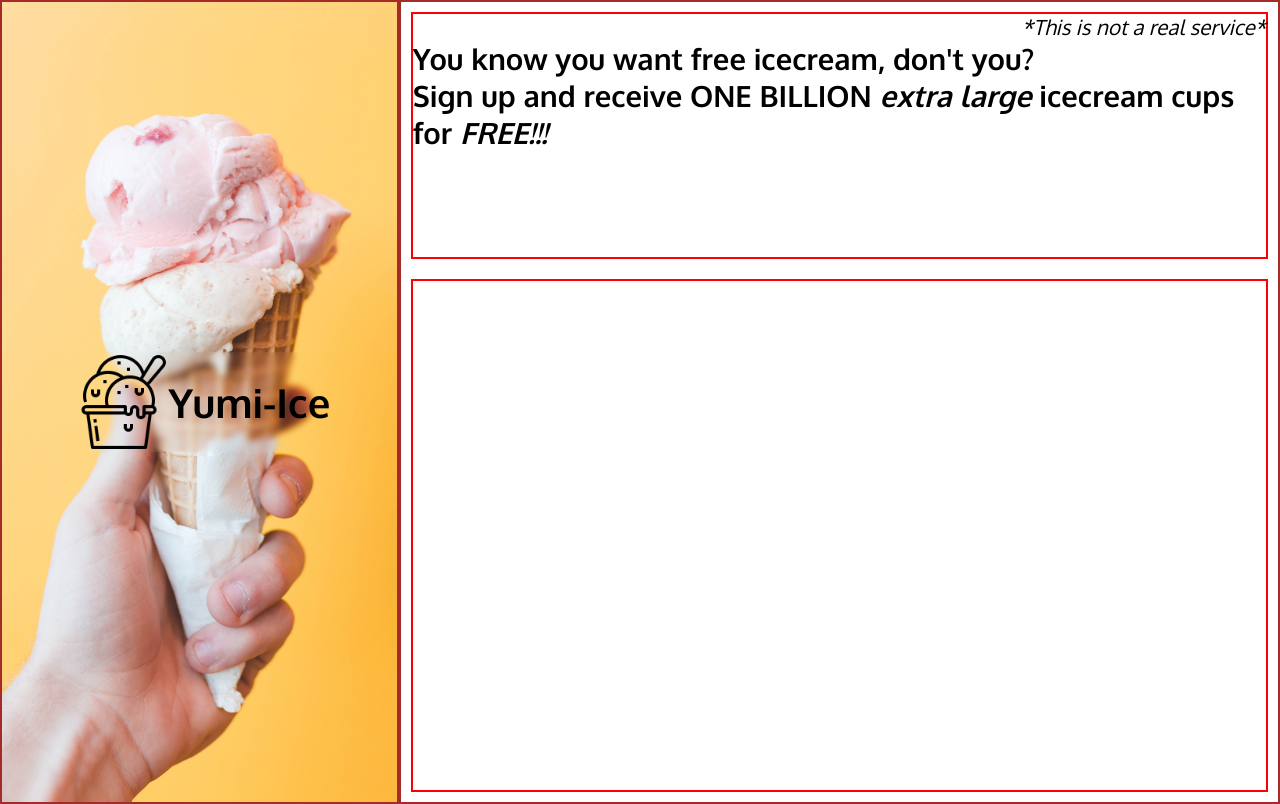
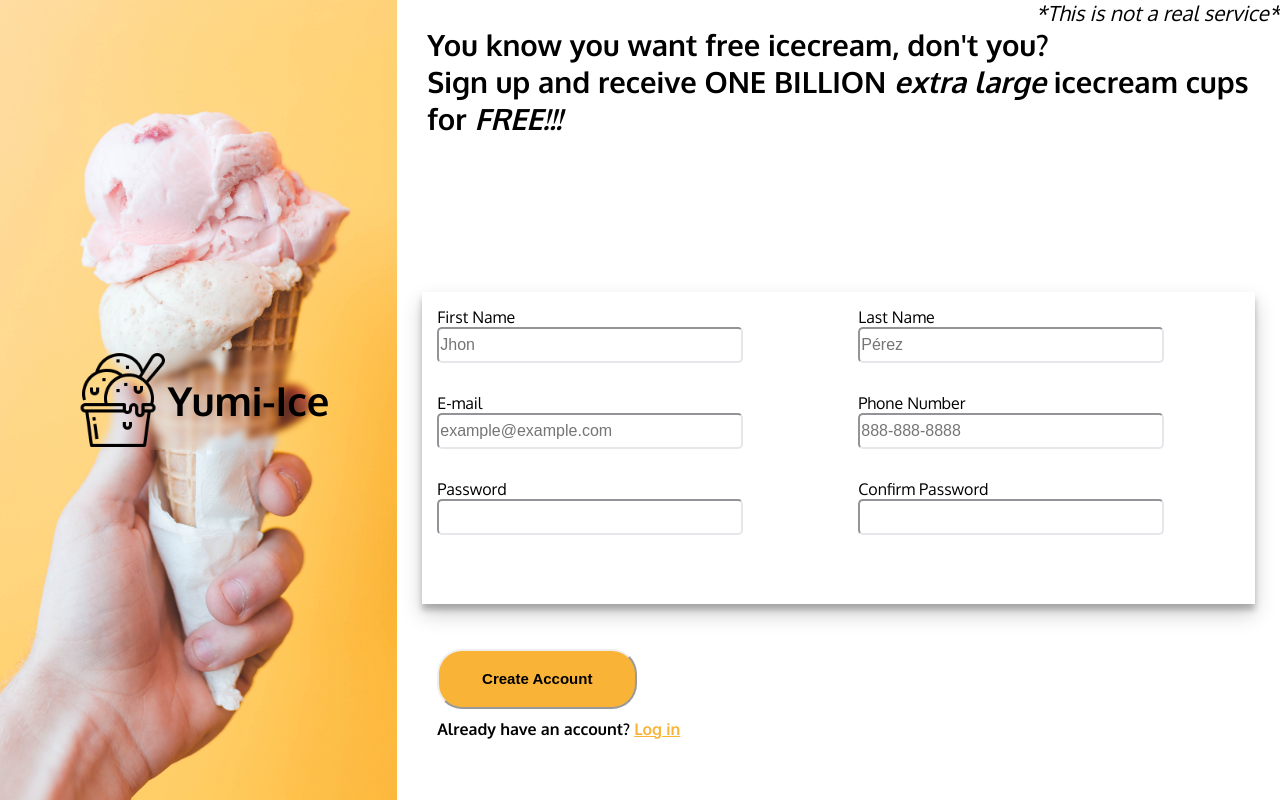
Before and after one commit to wonejito/SignUpFormTOP, a plain HTML site: page index.html in a window 1280 px wide. Drawn offline with Linux system fonts and the light colour scheme.

Commit message:
Almost done.

```diff
--- a/css/style.css
+++ b/css/style.css
@@ -21,7 +21,7 @@ body {
 }
 
 #left-side {
-	border: 2px solid brown; /* debug*/
+	/* border: 2px solid brown; */
 	width: 45vw;
 	height: 100%;
 	background: url(/images/background-ice.jpg);
@@ -49,7 +49,7 @@ body {
 	height: auto;
 }
 #right-side {
-	border: 2px solid brown; /* debug*/
+	/* border: 2px solid brown; */
 	width: 100%;
 	height: 100%;
 	/* background: linear-gradient(90deg, #fbb843 50%, #fed78a); */
@@ -57,9 +57,6 @@ body {
 	grid-template-rows: 1fr 2fr;
 }
 
-.division {
-	border: 2px solid red;
-}
 #warning {
 	font-size: smaller;
 	text-align: end;
@@ -68,9 +65,77 @@ body {
 #first {
 	font-size: 25px;
 	text-align: left;
-	margin: 10px;
+	margin-left: 30px;
 }
 
 #second {
 	margin: 10px;
 }
+form {
+	/* background-color: gray; */
+	width: 100%;
+	height: 100%;
+	display: grid;
+	grid-template-rows: 2fr 1fr;
+}
+
+.pair {
+	display: flex;
+	flex-direction: row;
+	column-gap: 100px;
+}
+
+.widget {
+	display: flex;
+	flex-direction: column;
+	margin-top: 15px;
+	margin-left: 15px;
+	margin-bottom: 15px;
+}
+
+.widget input {
+	width: 300px;
+	height: 30px;
+	border-radius: 5px;
+	border-color: #e5e7eb;
+	font-size: inherit;
+	padding: 1px;
+}
+#form-first-part {
+	/* border: 1px solid red; */
+	margin: 15px;
+	box-shadow: 0 10px 20px rgba(0, 0, 0, 0.19), 0 6px 6px rgba(0, 0, 0, 0.23);
+}
+
+#form-second-part {
+	margin-top: 30px;
+	margin: 30px;
+}
+
+[type="submit"] {
+	width: 200px;
+	height: 4em;
+	border-radius: 25px;
+	border-color: inherit;
+	font-size: 15px;
+	font-weight: bolder;
+	background-color: #f9b336;
+}
+
+a {
+	color: #f9b336;
+}
+h4 {
+	margin-top: 10px;
+}
+input:focus {
+	box-shadow: 1px 2px 2px blue;
+}
+
+/* :invalid {
+	border: 0.1 solid red;
+} */
+
+:required {
+	border: 0.1 solid red;
+}
--- a/index.html
+++ b/index.html
@@ -29,9 +29,72 @@
 				</div>
 				<div class="division" id="second">
 					<form action="https://httpbin.org/post" method="post">
-						<div id="form-big-parts">
-							<div id="form-first-part"></div>
-							<div id="form-second-part"></div>
+						<div id="form-first-part">
+							<div class="pair">
+								<div class="widget">
+									<label for="first_name">First Name </label>
+									<input
+										type="text"
+										name="first_name"
+										id="first_name"
+										required
+										placeholder="Jhon"
+									/>
+								</div>
+								<!-- widget-divition -->
+								<div class="widget">
+									<label for="last_name">Last Name</label>
+									<input type="text" name="last_name" id="last_name" required placeholder="Pérez" />
+								</div>
+							</div>
+							<div class="pair">
+								<div class="widget">
+									<label for="e_mail">E-mail</label>
+									<input
+										type="email"
+										name="e_mail"
+										id="e_mail"
+										required
+										placeholder="example@example.com"
+									/>
+								</div>
+								<!-- widget-divition -->
+								<div class="widget">
+									<label for="phone_number">Phone Number</label>
+									<input
+										type="tel"
+										name="phone_number"
+										id="phone_number"
+										pattern="[0-9]{3}-[0-9]{3}-[0-9]{4}"
+										required
+										placeholder="888-888-8888"
+									/>
+								</div>
+							</div>
+							<div class="pair">
+								<div class="widget">
+									<label for="password">Password</label>
+									<input
+										type="password"
+										name="password"
+										id="password"
+										minlength="5"
+										max="20"
+										required
+									/>
+								</div>
+								<!-- widget-divition -->
+								<div class="widget">
+									<label for="password_conf">Confirm Password</label>
+									<input type="password" name="password_conf" id="password_conf" required />
+								</div>
+							</div>
+						</div>
+
+						<!-- // -->
+						<div id="form-second-part">
+							<button type="submit">Create Account</button>
+							<h4>Already have an account? <a href="#">Log in</a></h4>
 						</div>
 					</form>
 				</div>
@@ -39,3 +102,36 @@
 		</div>
 	</body>
 </html>
+
+<!-- <div>
+	<label for="first_name">FIRST NAME</label>
+	<input type="text" name="first_name" id="first_name" />
+
+	<label for="last_name">LAST NAME</label>
+	<input type="text" name="last_name" id="last_name" />
+</div>
+<div>
+	<label for="user_email">EMAIL</label>
+	<input type="email" name="user_email" id="user_email" />
+
+	<label for="phone_number">PHONE NUMBER</label>
+	<input type="tel" name="phone_number" id="phone_number" />
+</div>
+<div>
+	<label for="user_password">PASSWORD</label>
+	<input
+		type="password"
+		name="user_password"
+		id="user_password"
+		minlength="8"
+		max="20"
+	/>
+	<label for="user_password">CONFIRM PASSWORD</label>
+	<input
+		type="password"
+		name="user_password"
+		id="user_password"
+		minlength="8"
+		max="20"
+	/>
+</div> -->
```
